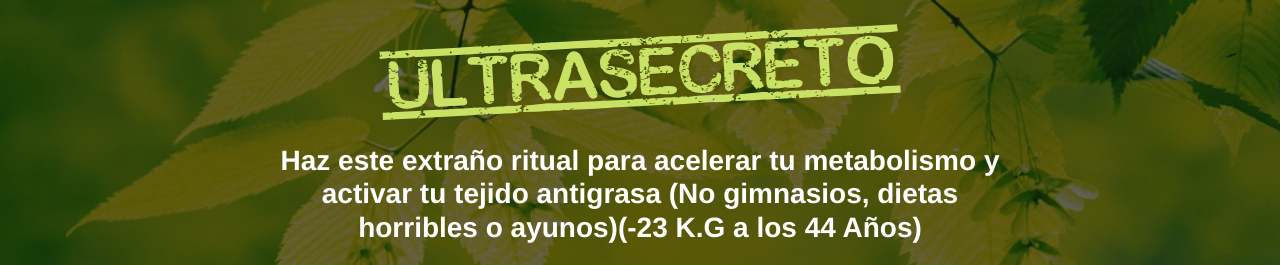
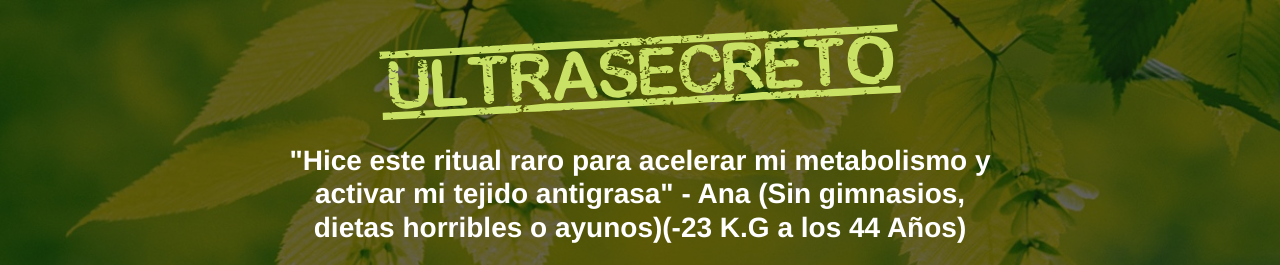
Before and after one commit to BrunoPortela7/cativens.com, a plain HTML site: page index.html in a window 1280 px wide. Shown: the top 265 px of the page. Drawn offline with nearby package versions, Linux system fonts and the light colour scheme; grey boxes are pictures that could not be loaded; a script that the page names is missing.

Commit message:
Update index.html

```diff
--- a/index.html
+++ b/index.html
@@ -38,7 +38,7 @@
             <img class="img-fluid" src="./assets/img/ultrasecreto.svg">
 
             <!-- Headline -->
-            <h3 class="my-4"><b>Haz este extraño ritual para acelerar tu metabolismo y activar tu tejido antigrasa (No gimnasios, dietas horribles o ayunos)(-23 K.G a los 44 Años)</b></h3>
+            <h3 class="my-4"><b>"Hice este ritual raro para acelerar mi metabolismo y activar mi tejido antigrasa" - Ana (Sin gimnasios, dietas horribles o ayunos)(-23 K.G a los 44 Años)</b></h3>
 
             <!-- VSL -->
             <script src="https://fast.wistia.com/embed/medias/x7td4834yw.jsonp" async></script><script src="https://fast.wistia.com/assets/external/E-v1.js" async></script><div class="wistia_responsive_padding" style="padding:56.25% 0 0 0;position:relative;"><div class="wistia_responsive_wrapper" style="height:100%;left:0;position:absolute;top:0;width:100%;"><div class="wistia_embed wistia_async_x7td4834yw videoFoam=true" style="height:100%;position:relative;width:100%"><div class="wistia_swatch" style="height:100%;left:0;opacity:0;overflow:hidden;position:absolute;top:0;transition:opacity 200ms;width:100%;"><img src="https://fast.wistia.com/embed/medias/x7td4834yw/swatch" style="filter:blur(5px);height:100%;object-fit:contain;width:100%;" alt="" aria-hidden="true" onload="this.parentNode.style.opacity=1;" /></div></div></div></div>
```
